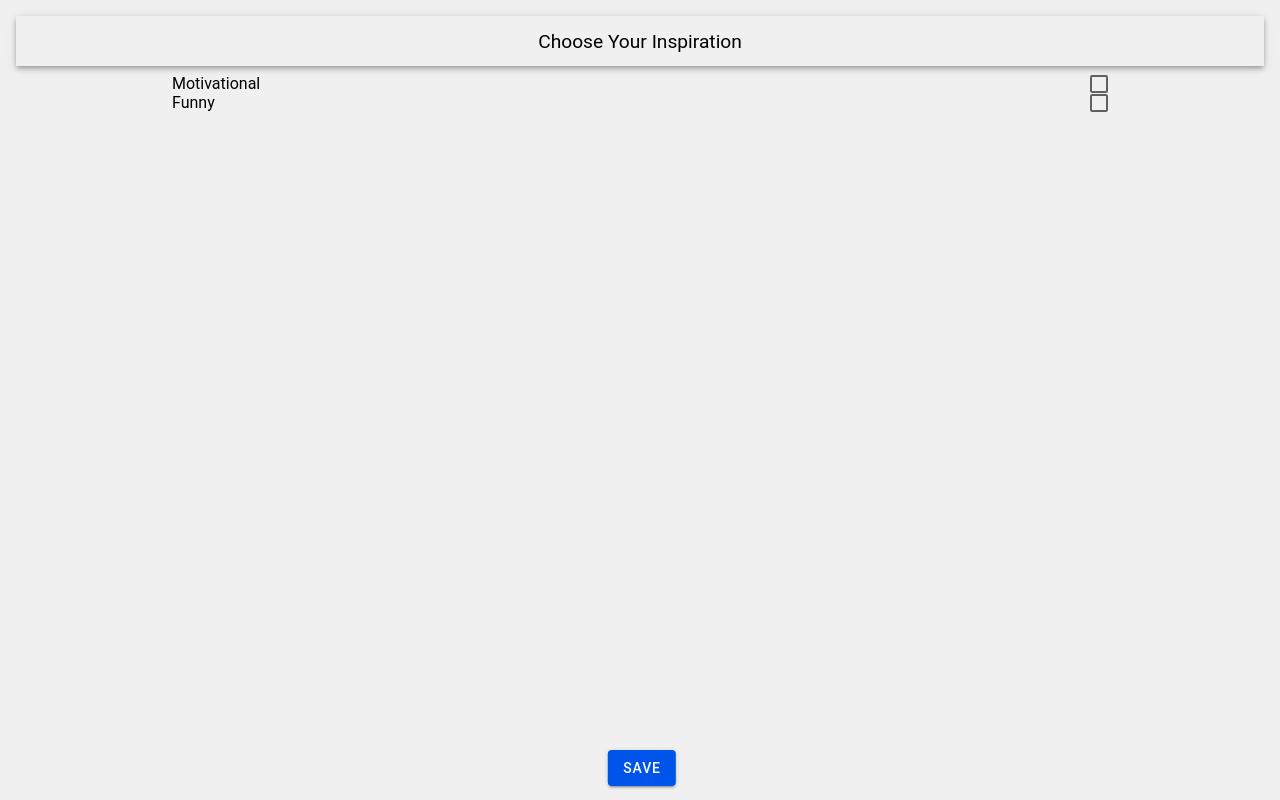
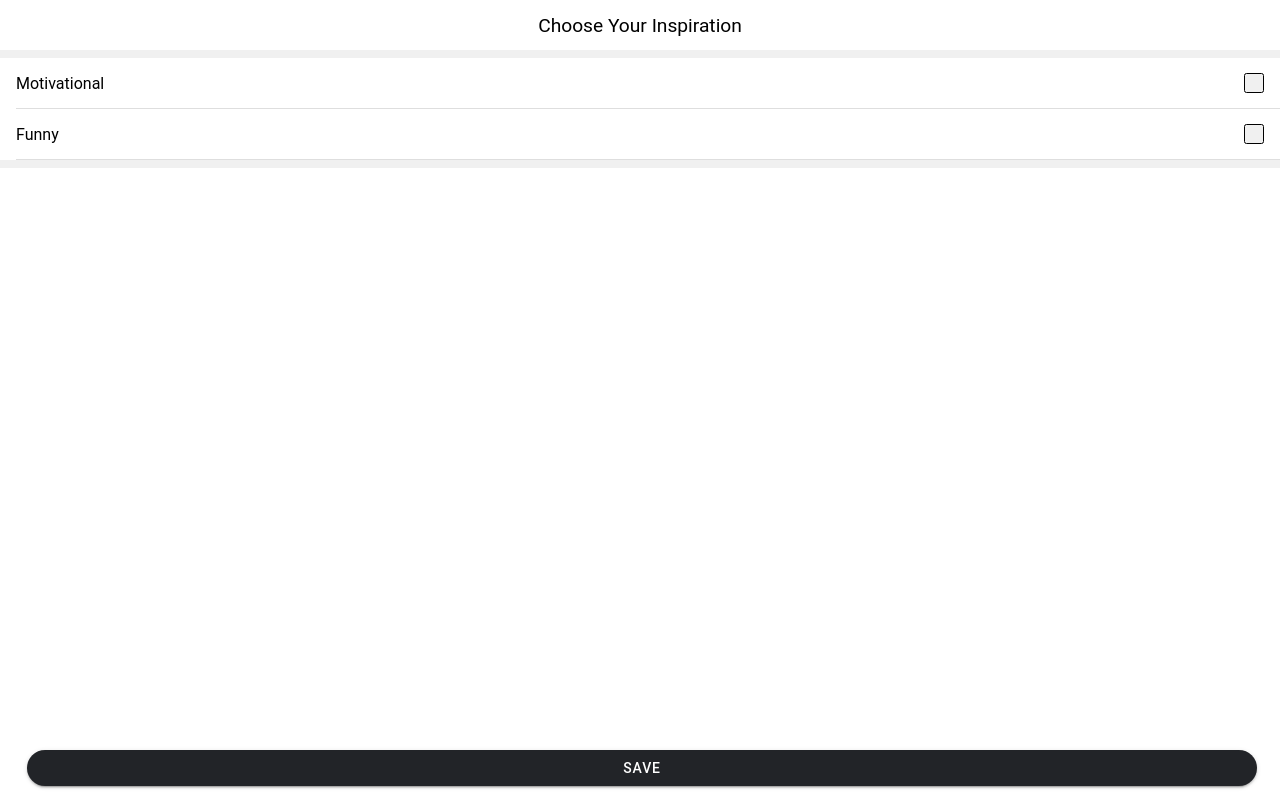
Before and after one commit to benfogiel/reemind, a React (Vite) app: page /categories-view in a window 1280 px wide. Built offline with nearby package versions, Linux system fonts and the light colour scheme.

Commit message:
style ViewCategories

```diff
--- a/src/components/CategoryItem.css
+++ b/src/components/CategoryItem.css
@@ -1,7 +1,17 @@
 /* CategoryItem.css */
 
 .category-item {
-  width: 75%;
+  height: 50px;
+  width: 100%;
   align-items: center;
   justify-content: center;
 }
+
+ion-checkbox {
+  --size: 20px;
+  --checkbox-background-checked: var(--ion-text-color);
+}
+
+ion-checkbox::part(container) {
+  border: 1.5px solid var(--ion-text-color);
+}
--- a/src/pages/ViewCategories.css
+++ b/src/pages/ViewCategories.css
@@ -1,19 +1,21 @@
 /* ViewCategories.css */
-.content-container {
-    display: flex;
-  }
 
-  .category-list {
-    width: 100%;
-    display: flex;
-    flex-direction: column;
-    align-items: center;
-    justify-content: center;
-  }
+#categories-view ion-content {
+  --background: var(--ion-overlay-background-color);
+}
 
-  .save-button {
-    position: fixed;
-    bottom: 10px;
-    left: 50%;
-    transform: translateX(-50%);
-  }
+#categories-view ion-button {
+  --border-radius: 20px;
+}
+
+#categories-view .save-button {
+  position: fixed;
+  bottom: 10px;
+  left: 25px;
+  right: 25px;
+  width: calc(100% - 50px); /* Subtract the left and right margin */
+}
+
+#categories-view ion-item {
+  --background: var(--ion-overlay-background-color);
+}
--- a/src/pages/ViewCategories.tsx
+++ b/src/pages/ViewCategories.tsx
@@ -1,9 +1,11 @@
+import './ViewCategories.css';
+import '../theme/global.css';
+
 import React, { useState } from 'react';
 import { CategoryCheckboxItem } from '../components/CategoryItem';
 import { Category, getCategories } from '../data/categories';
 import {
   IonContent,
-  IonHeader,
   IonList,
   IonPage,
   IonRefresher,
@@ -11,9 +13,8 @@ import {
   useIonViewWillEnter,
   IonButton,
   useIonRouter,
+  IonItem,
 } from '@ionic/react';
-import './ViewCategories.css';
-import '../theme/global.css';
 
 interface ViewCategoriesProps {
   selectedCategories: Category[];
@@ -49,27 +50,31 @@ const ViewCategories: React.FC<ViewCategoriesProps> = ({
 
   return (
     <IonPage id="categories-view">
-      <IonContent fullscreen className="ion-padding content-container">
+      <IonContent fullscreen>
         <IonRefresher slot="fixed" onIonRefresh={refresh}>
           <IonRefresherContent></IonRefresherContent>
         </IonRefresher>
 
-        <IonHeader translucent={true} className="page-header">
-          Choose Your Inspiration
-        </IonHeader>
+        <div className="page-header">Choose Your Inspiration</div>
 
-        <IonList className="category-list">
+        <IonList lines="inset">
           {categories.map((c) => (
-            <CategoryCheckboxItem
-              key={c.name}
-              category={c}
-              selected={selectedCategories.includes(c)}
-              onSelect={() => onCategorySelect(c)}
-            />
+            <IonItem key={c.name}>
+              <CategoryCheckboxItem
+                category={c}
+                selected={selectedCategories.includes(c)}
+                onSelect={() => onCategorySelect(c)}
+              />
+            </IonItem>
           ))}
         </IonList>
 
-        <IonButton className="save-button" onClick={() => router.push('/reminders-view')}>
+        <IonButton
+          className="save-button"
+          color="dark"
+          expand="block"
+          onClick={() => router.push('/reminders-view')}
+        >
           Save
         </IonButton>
       </IonContent>
```
